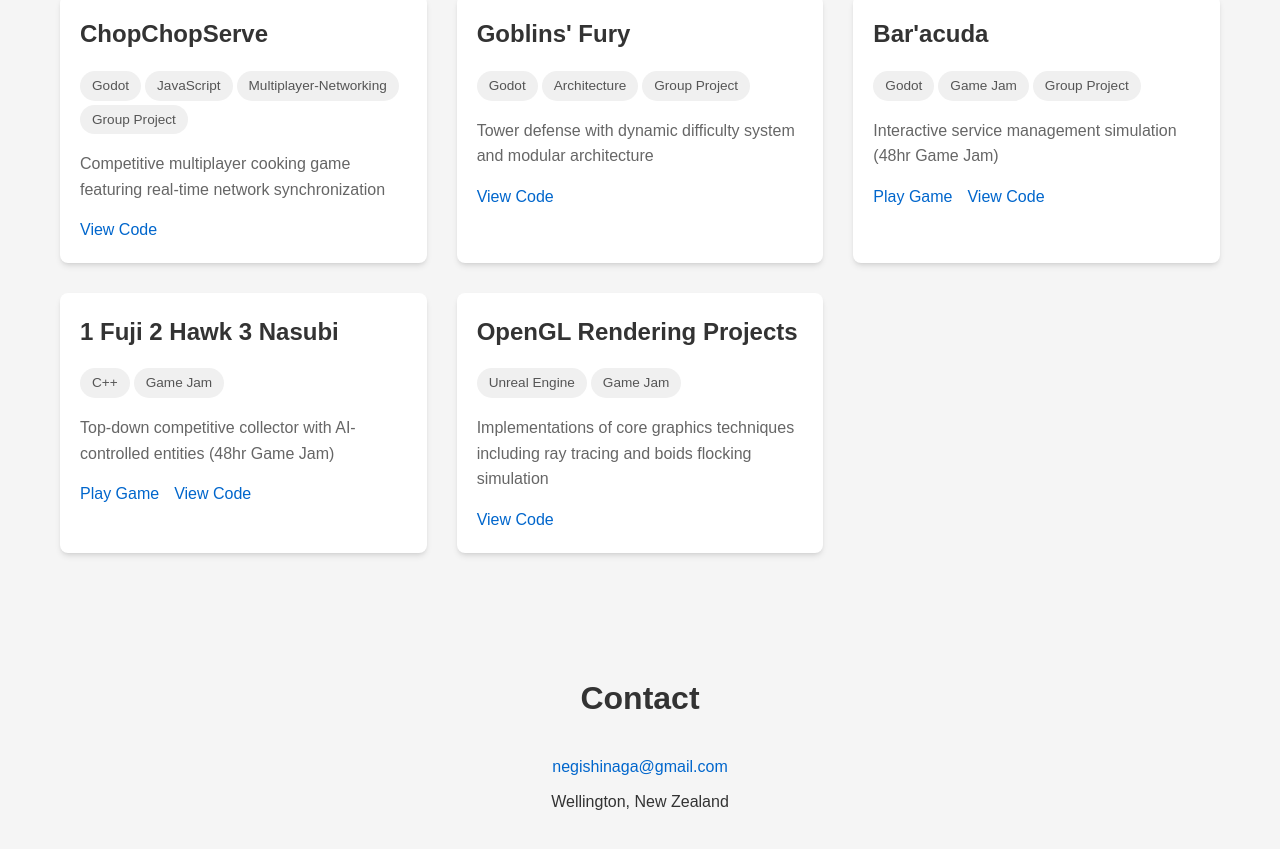
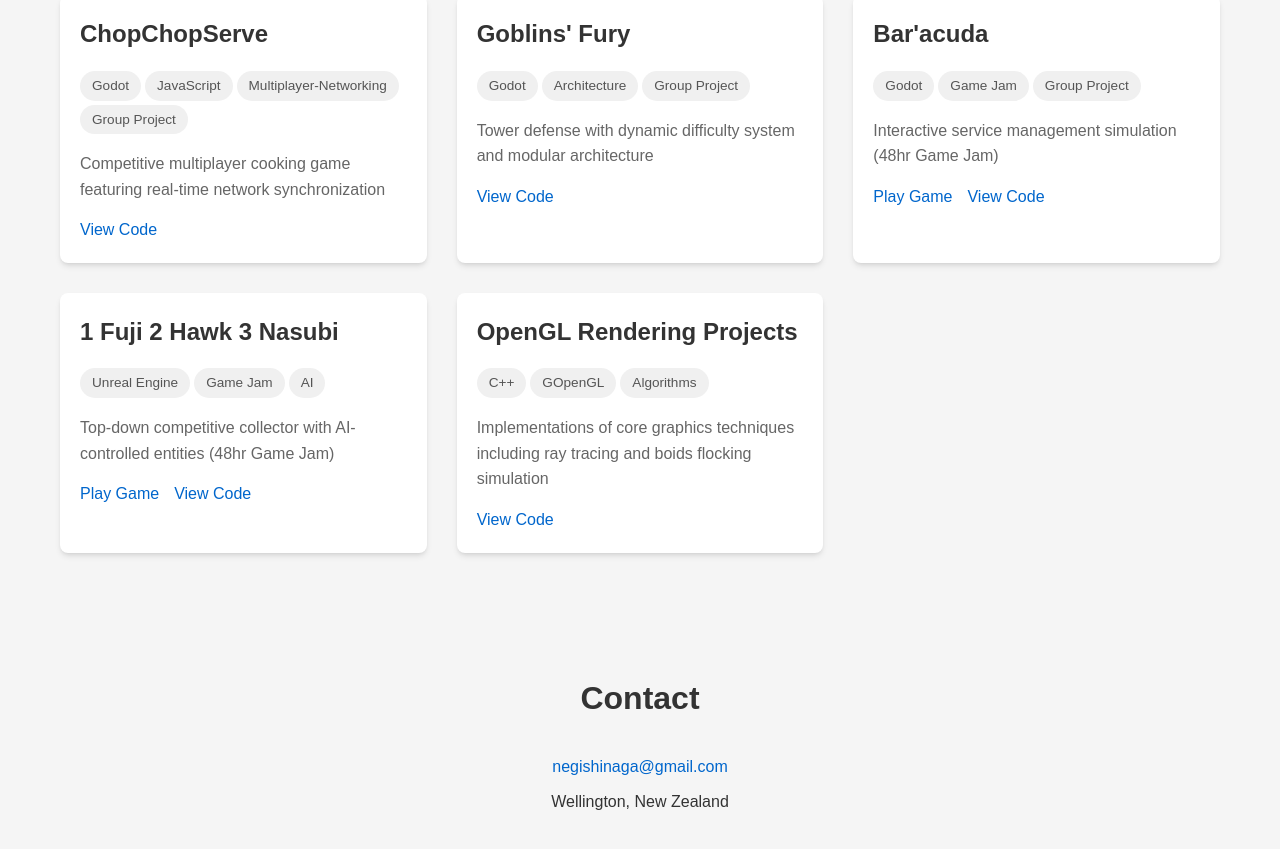
Before and after one commit to NagareNegishi/NagareNegishi.github.io, a React (Vite) app: page / in a window 1280 px wide. Shown: the part 1558-2407 px from the top of the page. Built offline with nearby package versions, Linux system fonts and the light colour scheme.

Commit message:
update project section

```diff
--- a/src/data/projects.js
+++ b/src/data/projects.js
@@ -64,7 +64,7 @@ export const gameProjects = [
     {
     id: 4,
     title: "1 Fuji 2 Hawk 3 Nasubi",
-    tags: ["C++", "Game Jam"],
+    tags: ["Unreal Engine", "Game Jam", "AI"],
     description: "Top-down competitive collector with AI-controlled entities (48hr Game Jam)",
     links: {
         demo: "https://negimakushi.itch.io/1-fuji-2-hawk-3-nasubi",
@@ -75,7 +75,7 @@ export const gameProjects = [
     {
     id: 5,
     title: "OpenGL Rendering Projects",
-    tags: ["Unreal Engine", "Game Jam"],
+    tags: ["C++", "GOpenGL", "Algorithms"],
     description: "Implementations of core graphics techniques including ray tracing and boids flocking simulation",
     links: {
         github: "https://github.com/NagareNegishi/OpenGL-Ray-tracing"
```
